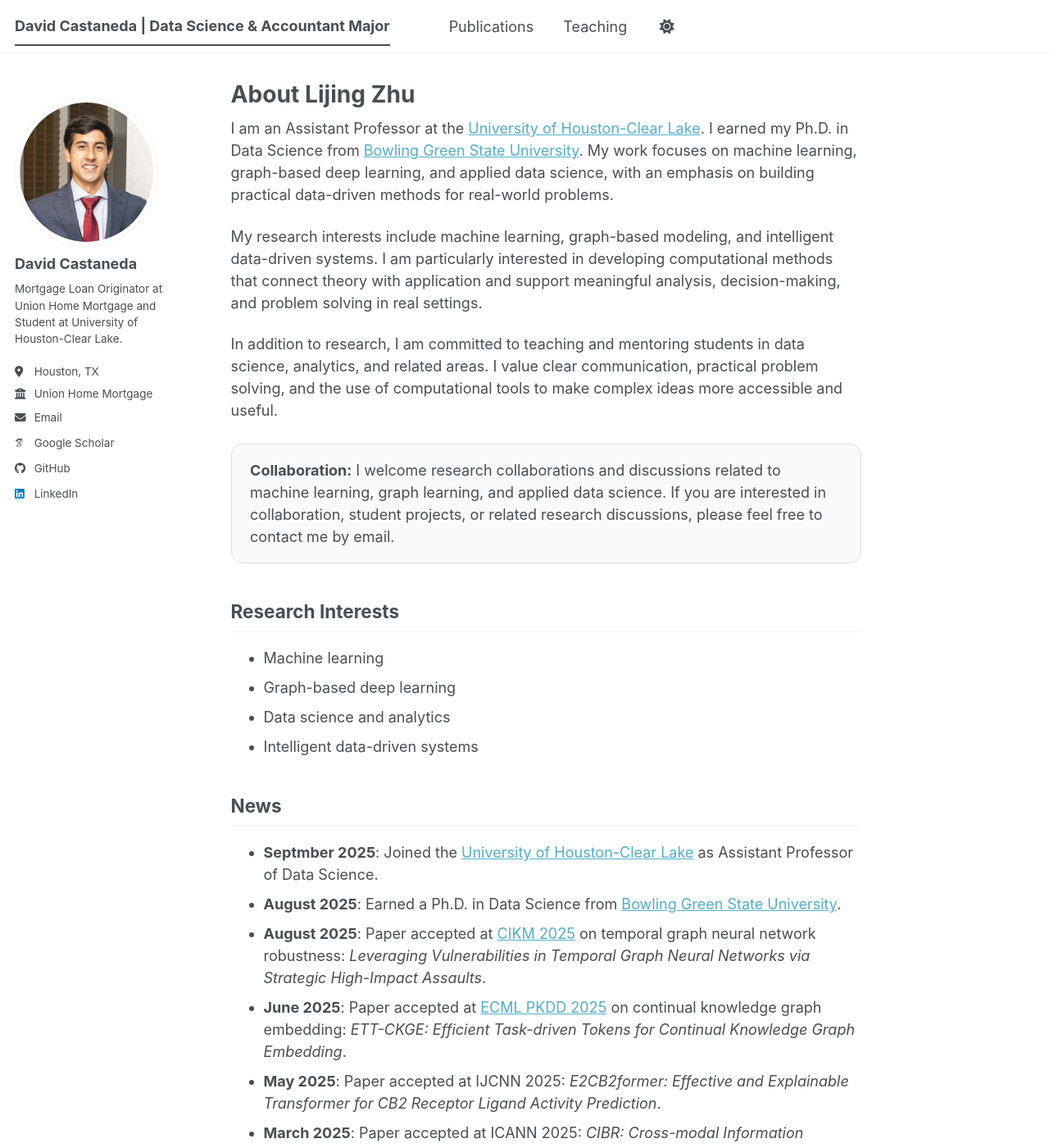
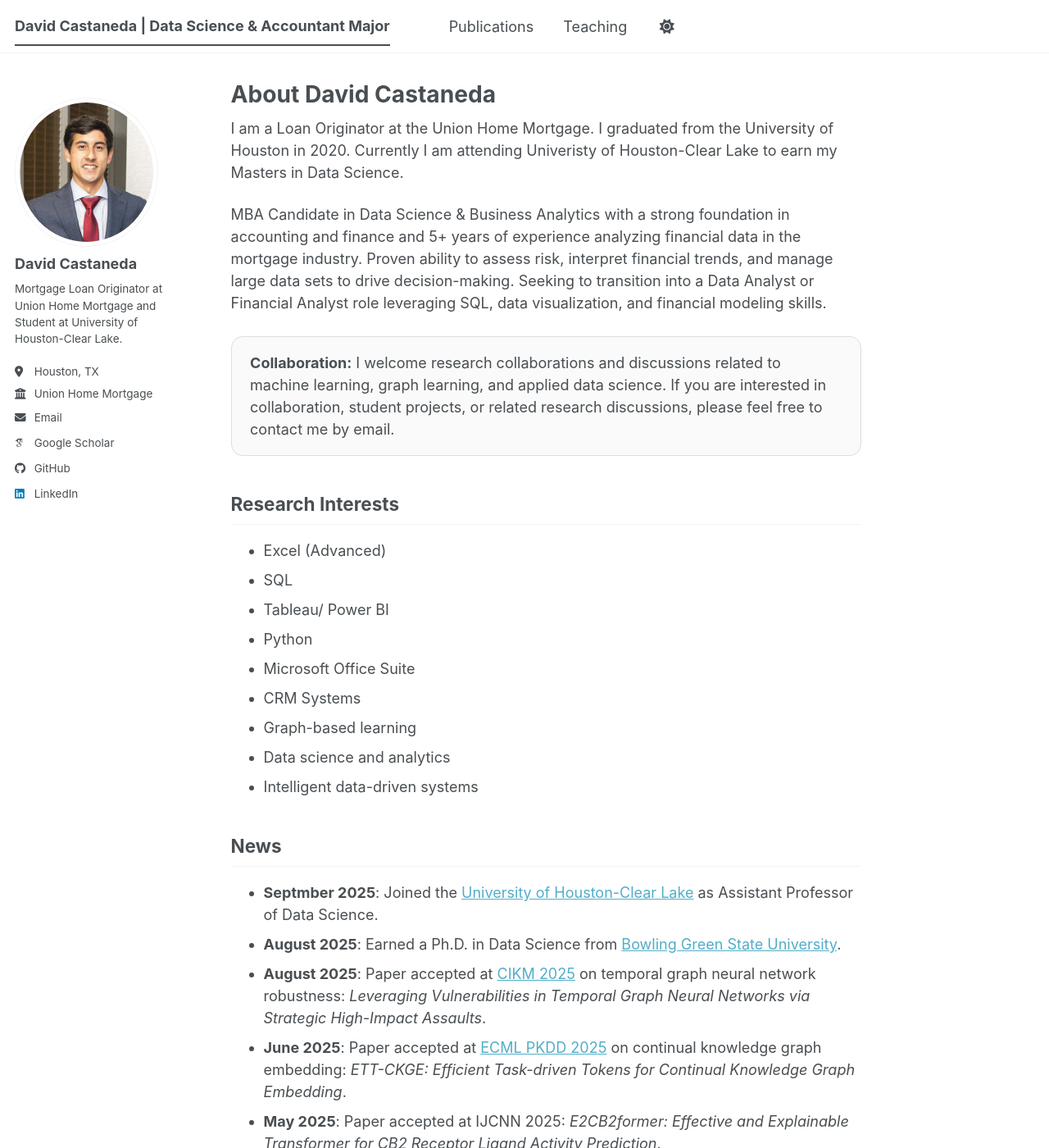
Before and after one commit to daveycasta13/daveycasta13.github.io, a Jekyll site: the page built from _pages/about.md, in a window 1280 px wide and 1400 px high. Shown: the whole window at 82% size. Built offline with Jekyll 4.4.1, drawn with Linux system fonts in a browser that asks for light colours; some web fonts are replaced; a script bundle is joined from its source files by our own code; library files that are not in the unit come from our copies.

Commit message:
Update about.md

```diff
--- a/_pages/about.md
+++ b/_pages/about.md
@@ -1,17 +1,15 @@
 ---
 permalink: /
-title: "About Lijing Zhu"
+title: "About David Castaneda"
 author_profile: true
 redirect_from:
   - /about/
   - /about.html
 ---
 
-I am an Assistant Professor at the [University of Houston-Clear Lake](https://www.uhcl.edu/). I earned my Ph.D. in Data Science from [Bowling Green State University](https://www.bgsu.edu/). My work focuses on machine learning, graph-based deep learning, and applied data science, with an emphasis on building practical data-driven methods for real-world problems.
+I am a Loan Originator at the Union Home Mortgage. I graduated from the University of Houston in 2020. Currently I am attending Univeristy of Houston-Clear Lake to earn my Masters in Data Science.
 
-My research interests include machine learning, graph-based modeling, and intelligent data-driven systems. I am particularly interested in developing computational methods that connect theory with application and support meaningful analysis, decision-making, and problem solving in real settings.
-
-In addition to research, I am committed to teaching and mentoring students in data science, analytics, and related areas. I value clear communication, practical problem solving, and the use of computational tools to make complex ideas more accessible and useful.
+MBA Candidate in Data Science & Business Analytics with a strong foundation in accounting and finance and 5+ years of experience analyzing financial data in the mortgage industry. Proven ability to assess risk, interpret financial trends, and manage large data sets to drive decision-making. Seeking to transition into a Data Analyst or Financial Analyst role leveraging SQL, data visualization, and financial modeling skills.
 
 <div style="border: 1px solid #ddd; border-radius: 14px; padding: 1rem 1.25rem; margin: 1.5rem 0; background: #fafafa;">
   <strong>Collaboration:</strong> I welcome research collaborations and discussions related to machine learning, graph learning, and applied data science. If you are interested in collaboration, student projects, or related research discussions, please feel free to contact me by email.
@@ -19,9 +17,13 @@ In addition to research, I am committed to teaching and mentoring students in da
 
 
 ## Research Interests
-
-- Machine learning
-- Graph-based deep learning
+- Excel (Advanced)
+- SQL
+- Tableau/ Power BI
+- Python
+- Microsoft Office Suite
+- CRM Systems
+- Graph-based learning
 - Data science and analytics
 - Intelligent data-driven systems
 
```
